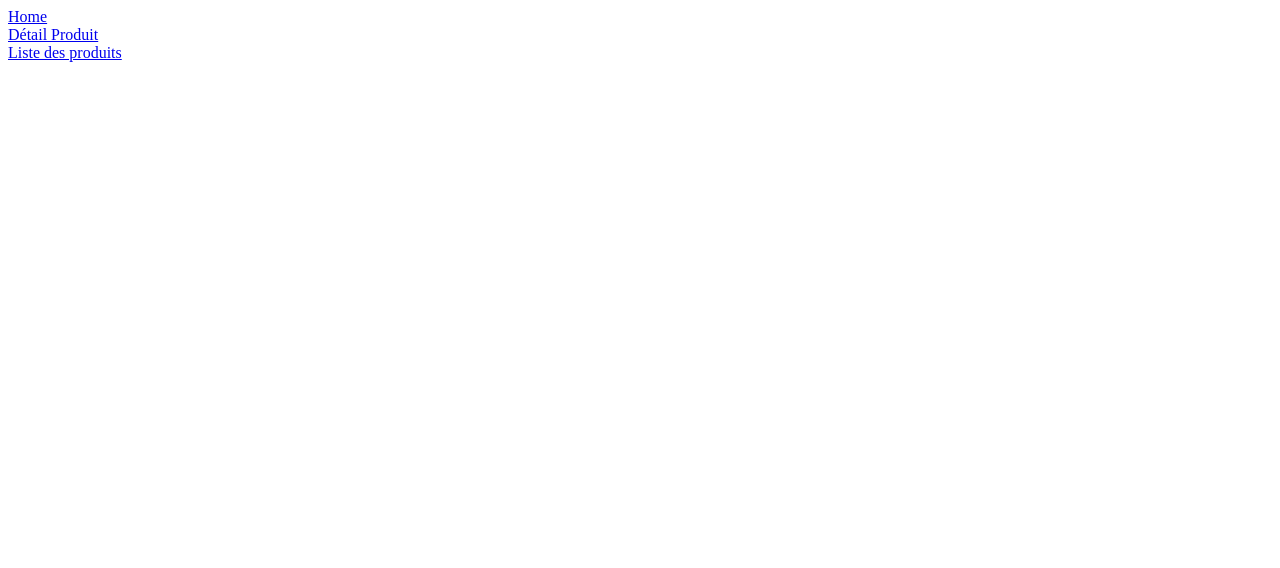
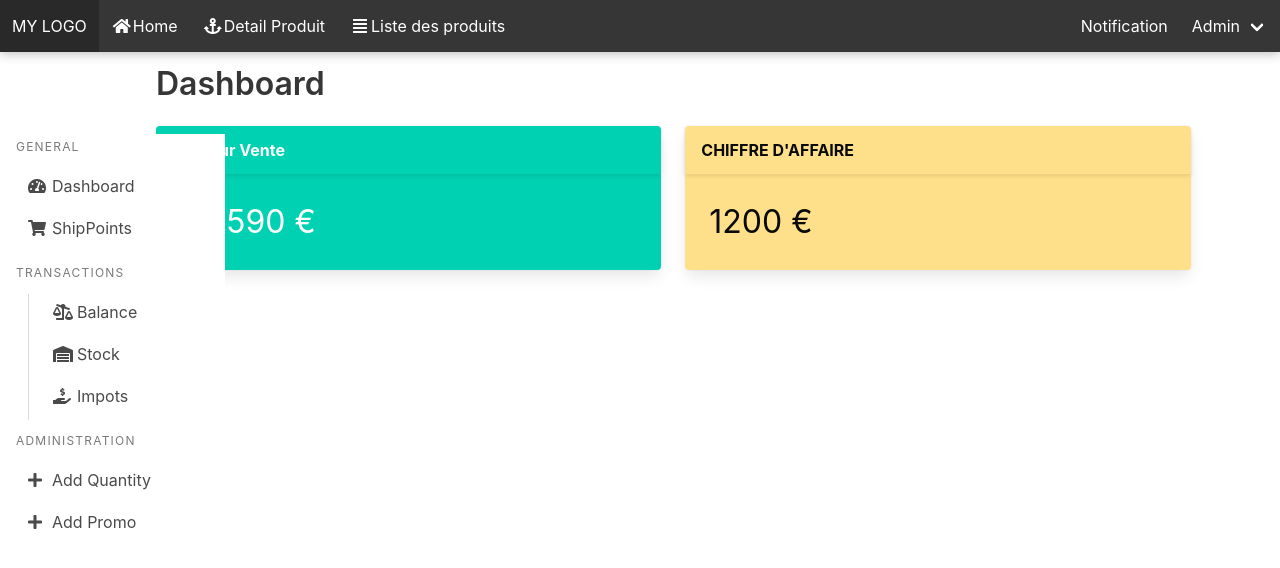
Before and after one commit to Mar-Nb/BT-le-retour, an Angular app: page / in a window 1280 px wide. Shown: the top 568 px of the page. Built offline with nearby package versions, Linux system fonts and the light colour scheme.

Commit message:
ajout component header + modif home

```diff
--- a/angular.json
+++ b/angular.json
@@ -1,5 +1,8 @@
 {
   "$schema": "./node_modules/@angular/cli/lib/config/schema.json",
+  "cli": {
+    "analytics": false
+  },
   "version": 1,
   "newProjectRoot": "projects",
   "projects": {
@@ -49,6 +52,7 @@
               "src/assets"
             ],
             "styles": [
+              "node_modules/bulma/css/bulma.css",
               "src/styles.css"
             ],
             "scripts": []
--- a/package.json
+++ b/package.json
@@ -19,12 +19,13 @@
     "@angular/platform-browser": "~11.2.4",
     "@angular/platform-browser-dynamic": "~11.2.4",
     "@angular/router": "~11.2.4",
+    "bulma": "^0.9.2",
     "rxjs": "~6.6.0",
     "tslib": "^2.0.0",
     "zone.js": "~0.11.3"
   },
   "devDependencies": {
-    "@angular-devkit/build-angular": "~0.1102.3",
+    "@angular-devkit/build-angular": "^0.1102.5",
     "@angular/cli": "~11.2.3",
     "@angular/compiler-cli": "~11.2.4",
     "@types/jasmine": "~3.6.0",
--- a/src/app/app-routing.module.ts
+++ b/src/app/app-routing.module.ts
@@ -6,7 +6,7 @@ import { ListeProductComponent } from './liste-product/liste-product.component';
 
 const routes: Routes = [
   { path: "detailsProduit", component: DetailsProductComponent },
-  { path: "home", component: HomeComponent },
+  { path: "", component: HomeComponent },
   { path: "listeProduit", component: ListeProductComponent }
 ];
 
--- a/src/app/app.component.html
+++ b/src/app/app.component.html
@@ -1,32 +1,9 @@
-<!-- * * * * * * * * * * * * * * * * * * * * * * * * * * * * * * * -->
-<!-- * * * * * * * * * * * The content below * * * * * * * * * * * -->
-<!-- * * * * * * * * * * is only a placeholder * * * * * * * * * * -->
-<!-- * * * * * * * * * * and can be replaced. * * * * * * * * * * * -->
-<!-- * * * * * * * * * * * * * * * * * * * * * * * * * * * * * * * -->
-<!-- * * * * * * * * * Delete the template below * * * * * * * * * * -->
-<!-- * * * * * * * to get started with your project! * * * * * * * * -->
-<!-- * * * * * * * * * * * * * * * * * * * * * * * * * * * * * * * -->
+<!-- header -->
+<head>
+  <link rel="stylesheet" href="https://use.fontawesome.com/releases/v5.15.2/css/all.css">
+  <link rel="stylesheet" href="https://use.fontawesome.com/releases/v5.15.2/css/v4-shims.css">
+</head>
+<app-header></app-header>
 
-<nav>
-  <div>
-    <a routerLink="/home">Home</a>
-  </div>
-  <div>
-    <a routerLink="/detailsProduit">Détail Produit</a>
-  </div>
-  <div>
-    <a routerLink="/listeProduit">Liste des produits</a>
-  </div>
-</nav>
-
-<!-- * * * * * * * * * * * * * * * * * * * * * * * * * * * * * * * -->
-<!-- * * * * * * * * * * * The content above * * * * * * * * * * * -->
-<!-- * * * * * * * * * * is only a placeholder * * * * * * * * * * -->
-<!-- * * * * * * * * * * and can be replaced. * * * * * * * * * * * -->
-<!-- * * * * * * * * * * * * * * * * * * * * * * * * * * * * * * * -->
-<!-- * * * * * * * * * * End of Placeholder * * * * * * * * * * * -->
-<!-- * * * * * * * * * * * * * * * * * * * * * * * * * * * * * * * -->
-
-
-
+<!-- Routage -->
 <router-outlet></router-outlet>
--- a/src/app/app.module.ts
+++ b/src/app/app.module.ts
@@ -9,13 +9,15 @@ import { HomeComponent } from './home/home.component';
 
 import { FormsModule } from "@angular/forms";
 import { ListeProductComponent } from './liste-product/liste-product.component';
+import { HeaderComponent } from './header/header.component';
 
 @NgModule({
   declarations: [
     AppComponent,
     DetailsProductComponent,
     HomeComponent,
-    ListeProductComponent
+    ListeProductComponent,
+    HeaderComponent
   ],
   imports: [
     BrowserModule,
--- /dev/null
+++ b/src/app/header/header.component.css
@@ -0,0 +1,12 @@
+.icon{
+    display: flex;
+    height: 30px;
+    width: 30px;
+    vertical-align: baseline;
+    justify-content: center;
+    align-items: center;
+}
+
+.box-shadow-y{
+    box-shadow: 0px 2px 10px rgba(0,0,0,0.25);
+}
--- /dev/null
+++ b/src/app/header/header.component.html
@@ -0,0 +1,57 @@
+<nav class="navbar is-fixed-top is-dark box-shadow-y">
+    <!-- logo -->
+    <div class="navbar-brand">
+      <a class="navbar-item">
+        MY LOGO
+      </a>
+    </div>
+
+    <!-- menu -->
+    <div class="navbar-menu">
+      <div class="navbar-start">
+        <a class="navbar-item" routerLink="/">
+            <i class ="fas fa-home icon"></i>
+            Home
+        </a>
+        <a class="navbar-item" routerLink="/detailsProduit">
+            <span class="icon is-small is-left">
+                <i class="fas fa-anchor"></i>
+            </span>
+            Detail Produit
+        </a>
+        <a class="navbar-item" routerLink="/listeProduit">
+            <span class="icon is-small is-left">
+                <i class="fas fa-align-justify"></i>
+            </span>
+            Liste des produits
+        </a>
+      </div>
+
+      <div class="navbar-end">
+        <a class="navbar-item">
+            Notification
+        </a>
+        <div class="navbar-item has-dropdown is-hoverable">
+            <a class="navbar-link">
+                Admin
+            </a>
+            <div class="navbar-dropdown is-right">
+                <a class="navbar-item">
+                    Profile
+                </a>
+                <a class="navbar-item">
+                    Settings
+                </a>
+                <hr class="navbar-divider"/>
+                <div class="navbar-item">
+                    <a class="button  is-danger">
+                        <strong>Log Out</strong>
+                    </a>
+                </div>
+
+            </div>
+        </div>
+
+      </div>
+    </div>
+</nav>
--- /dev/null
+++ b/src/app/header/header.component.ts
@@ -0,0 +1,15 @@
+import { Component, OnInit } from '@angular/core';
+
+@Component({
+  selector: 'app-header',
+  templateUrl: './header.component.html',
+  styleUrls: ['./header.component.css']
+})
+export class HeaderComponent implements OnInit {
+
+  constructor() { }
+
+  ngOnInit(): void {
+  }
+
+}
--- a/src/app/home/home.component.css
+++ b/src/app/home/home.component.css
@@ -0,0 +1,32 @@
+.px-1,.p-1{
+    padding-right: 0.75rem;
+    padding-left: 0.75rem;
+}
+.py-1,.p-1{
+    padding-top: 0.75rem;
+    padding-bottom: 0.75rem;
+}
+.menu-container{
+    position:fixed;
+    bottom: 250px;
+    margin: auto;
+    min-width: 300px;
+    z-index:10;
+    background-color:transparent;
+}
+@media (min-width: 1024px) {
+    .menu-container {
+      width: 16.6667%;
+      min-width: auto;
+      -webkit-transform: translateX(0%);
+              transform: translateX(0%);
+    }
+  }
+
+#centre{
+    padding-top: 50px;
+    left:50%;
+    margin-left:-500px;
+    position:absolute;
+    z-index:1;
+}
--- a/src/app/home/home.component.html
+++ b/src/app/home/home.component.html
@@ -1,5 +1,81 @@
-<h1>Ceci est la page d'accueil !</h1>
-<p>Hello World</p>
+<!-- Side Menu  -->
+<div class="column is-variable is-0">
+    <div>
+        <div class="menu-container px-1 has-background-white">
+            <div class="menu-wrapper py-1">
+                <aside class="menu">
+                    <p class="menu-label">
+                      General
+                    </p>
+                    <ul class="menu-list">
+                      <li><a><i class="fas fa-tachometer-alt icon"></i>Dashboard</a></li>
+                      <li><a><i class="fas fa-shopping-cart icon"></i>ShipPoints</a></li>
+                    </ul>
+                    <p class="menu-label">
+                        Transactions
+                    </p>
+                    <ul class="menu-list">
+                      <li>
+                        <ul>
+                          <li><a><i class="fas fa-balance-scale-right icon"></i>Balance</a></li>
+                          <li><a><i class="fas fa-warehouse icon"></i>Stock</a></li>
+                          <li><a><i class="fas fa-hand-holding-usd icon"></i>Impots</a></li>
+                        </ul>
+                      </li>
+                    </ul>
+                    <p class="menu-label">
+                      Administration
+                    </p>
+                    <ul class="menu-list">
+                      <li><a><i class="fas fa-plus icon"></i>Add Quantity</a></li>
+                      <li><a><i class="fas fa-plus icon"></i>Add Promo</a></li>
+                    </ul>
+                  </aside>
+            </div>
 
-<h2>Un produit de notre choix</h2>
-<button><a routerLink="/detailsProduit">Vers la page des détails</a></button>
+        </div>
+
+    </div>
+
+    <!-- title  -->
+    <div class="column is-10-desktop is-offset-2-desktop " id="centre">
+        <div class="p-1">
+            <div class="columns is-variable is-desktop ">
+              <div class="column">
+                <h1 class="title">
+                  Dashboard
+                </h1>
+              </div>
+            </div>
+
+                <!-- Card 1 -->
+            <div class="columns  is-variable is-desktop ">
+                <div class="column ">
+                  <div class="card has-background-primary has-text-white">
+                    <div class="card-header">
+                      <div class="card-header-title has-text-white">
+                        Meilleur Vente
+                      </div>
+                    </div>
+                    <div class="card-content">
+                      <p class="is-size-3">56,590 €</p>
+                    </div>
+                  </div>
+                </div>
+                    <!-- Card 2 -->
+                <div class="column ">
+                    <div class="card has-background-warning has-text-black">
+                      <div class="card-header">
+                        <div class="card-header-title has-text-black is-uppercase">
+                          Chiffre d'Affaire
+                        </div>
+                      </div>
+                      <div class="card-content">
+                        <p class="is-size-3">1200 €</p>
+                      </div>
+                    </div>
+                </div>
+            </div>
+        </div>
+    </div>
+</div>
```
Also changed, not shown: 1 other file (tests, documents, lock files or other folders).
